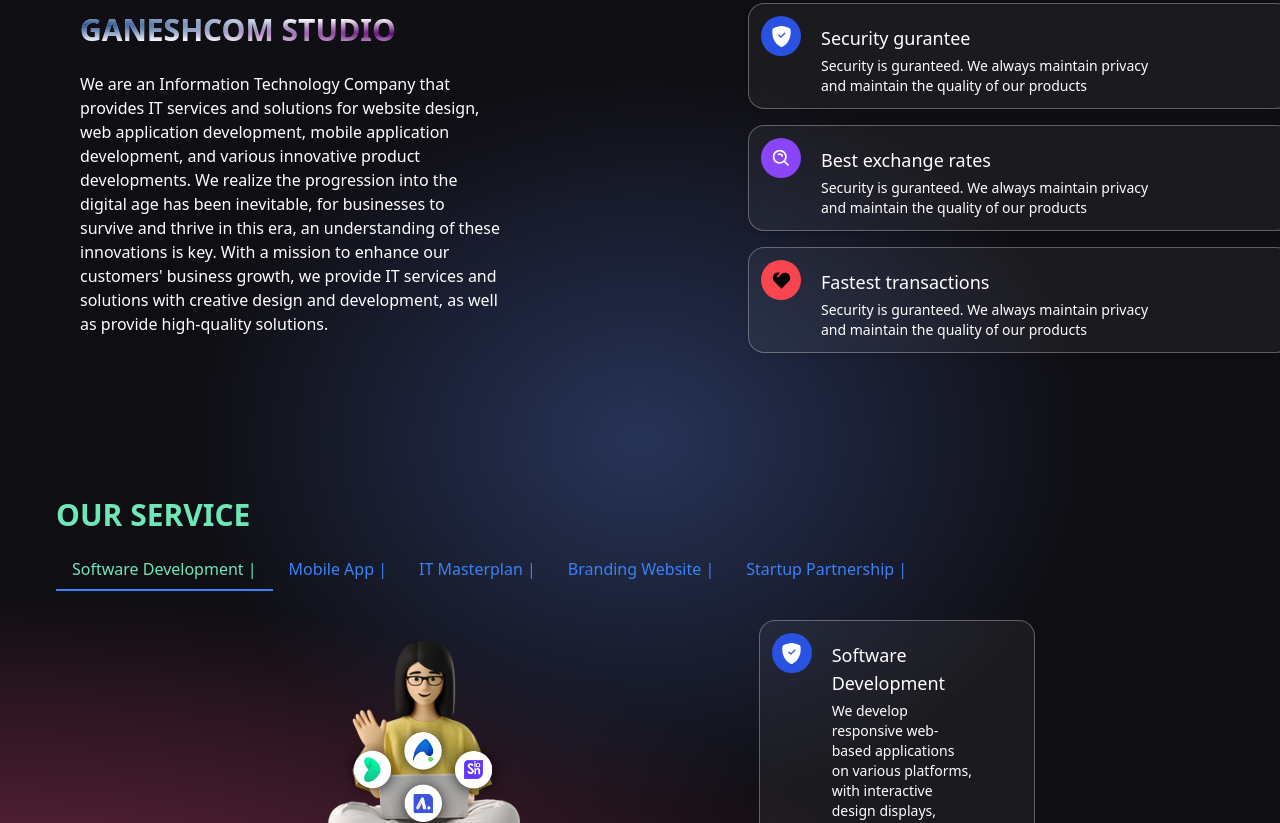
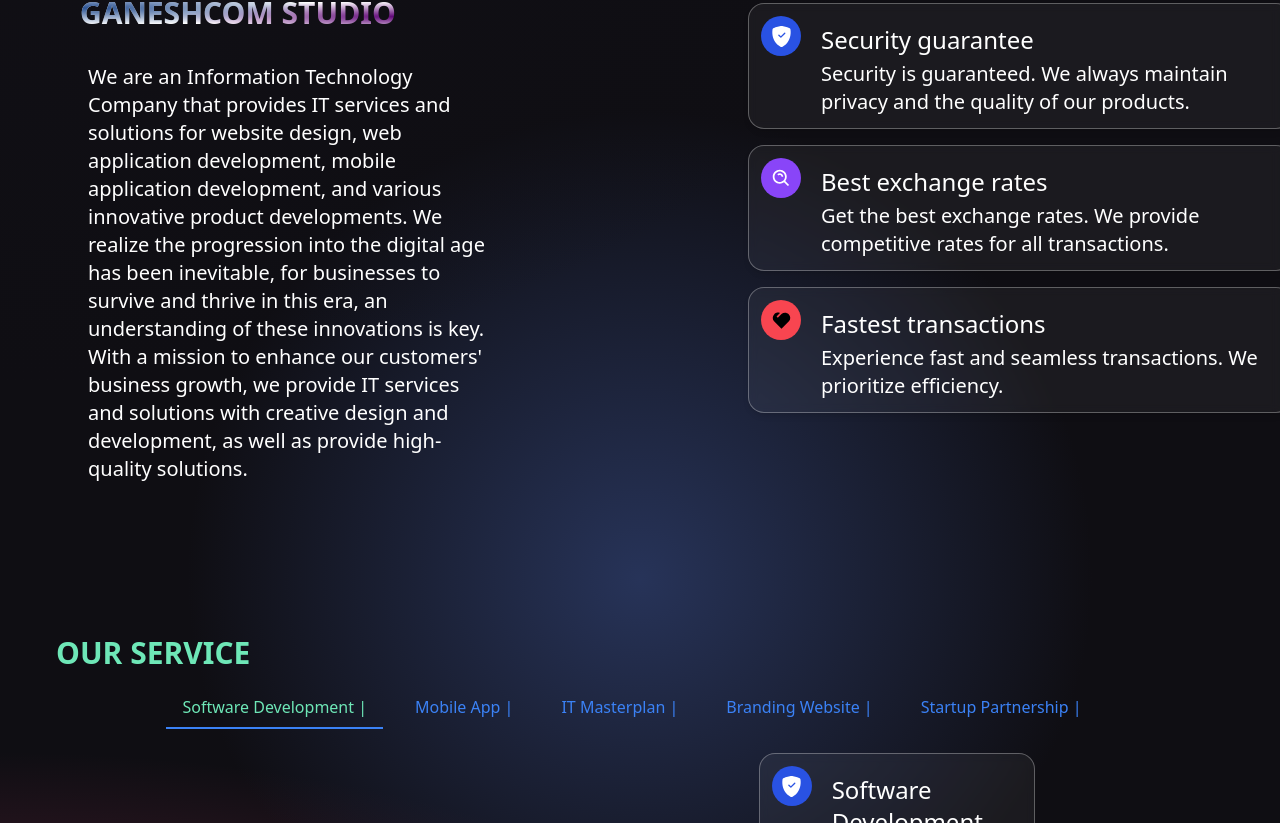
Before and after one commit to fahrezaraharjo/renew-ganeshcom, a React (Vite) app: page / in a window 1280 px wide. Shown: the part 837-1660 px from the top of the page. Built offline with nearby package versions, Linux system fonts and the light colour scheme.

Commit message:
fixing bug

```diff
--- a/src/Sections/Services.jsx
+++ b/src/Sections/Services.jsx
@@ -11,14 +11,13 @@
     whileHover={{ scale: 1.05 }}
     whileTap={{ scale: 0.95 }}
     whileInView={{ x: [50, 150, 100], opacity: [0, 0, 1] }}
-
   >
     <div className={`w-10 h-10 rounded-full flex justify-center items-center ${color}`}>
       {icon}
     </div>
     <div className="ml-5 flex flex-col flex-1">
-      <h3 className="mt-2 text-white text-lg">{title}</h3>
-      <p className="mt-1 text-white text-sm md:w-9/12">
+      <h3 className="mt-2 text-white text-lg sm:text-xl md:text-2xl">{title}</h3>
+      <p className="mt-1 text-white text-sm md:text-base lg:text-lg xl:text-xl">
         {subtitle}
       </p>
     </div>
@@ -53,10 +52,10 @@
   };
 
   return (
-    <div className="flex w-full justify-center items-center gradient-bg-services overflow-hidden">
-      <div className="flex mf:flex-row flex-col items-center justify-between md:p-20 py-12 px-4">
+    <div className="flex w-full justify-start gradient-bg-services overflow-hidden">
+      <div className="flex mf:flex-row flex-col md:p-20 py-12 px-4">
         <motion.div
-          className="flex-1 flex flex-col justify-start items-start"
+          className="flex-1 flex flex-col w-[350px] justify-start items-start"
           variants={leftSectionVariants}
           initial="hidden"
           animate="visible"
@@ -65,34 +64,35 @@
             {serviceHome.topItems.text1}
             <br />
           </h1>
-          <p className="text-left my-2 text-white font-light md:w-9/12 w-11/12 text-base">
+          <p className="text-left p-2 my-2 text-white font-light md:w-9/12 w-11/12 text-base sm:text-lg md:text-xl">
             {serviceHome.topItems.text2}
           </p>
         </motion.div>
 
         <motion.div
-          className="flex-1 flex flex-col justify-start items-center"
+          className="flex-1 flex flex-col justify-start items-start"
           variants={rightSectionVariants}
           initial="hidden"
           animate="visible"
         >
           <ServiceCard
             color="bg-[#2952E3]"
-            title="Security gurantee"
+            title="Security guarantee"
             icon={<BsShieldFillCheck fontSize={21} className="text-white" />}
-            subtitle="Security is guranteed. We always maintain privacy and maintain the quality of our products"
+            subtitle="Security is guaranteed. We always maintain privacy and the quality of our products."
           />
           <ServiceCard
             color="bg-[#8945F8]"
             title="Best exchange rates"
             icon={<BiSearchAlt fontSize={21} className="text-white" />}
-            subtitle="Security is guranteed. We always maintain privacy and maintain the quality of our products"
+            subtitle="Get the best exchange rates. We provide competitive rates for all transactions."
+
           />
           <ServiceCard
             color="bg-[#F84550]"
             title="Fastest transactions"
             icon={<RiHeart2Fill fontSize={21} />}
-            subtitle="Security is guranteed. We always maintain privacy and maintain the quality of our products"
+            subtitle="Experience fast and seamless transactions. We prioritize efficiency."
           />
         </motion.div>
       </div>
--- a/src/components/ServicesCard.jsx
+++ b/src/components/ServicesCard.jsx
@@ -1,22 +1,24 @@
-import React from 'react'
-import { motion } from "framer-motion";
+import React from 'react';
+import { motion } from 'framer-motion';
 
 const ServicesCard = ({ color, title, icon, paragraph }) => {
     return (
         <motion.div
             whileHover={{ scale: 1.05 }}
             whileTap={{ scale: 0.95 }}
-            className="flex flex-row justify-start items-start white-glassmorphism p-3 m-2 cursor-pointer hover:shadow-xl">
+            className="flex flex-row justify-start items-start white-glassmorphism p-3 m-2 cursor-pointer hover:shadow-xl"
+        >
             <div className={`w-10 h-10 rounded-full flex justify-center items-center ${color}`}>
                 {icon}
             </div>
             <div className="ml-5 flex flex-col flex-1">
-                <h3 className="mt-2 text-white text-lg">{title}</h3>
-                <p className="mt-1 text-white text-sm md:w-9/12">
+                <h3 className="mt-2 text-white text-lg sm:text-xl md:text-2xl">{title}</h3>
+                <p className="mt-1 text-white text-sm md:text-base lg:text-lg xl:text-xl">
                     {paragraph}
                 </p>
             </div>
-        </motion.div>)
-}
+        </motion.div>
+    );
+};
 
-export default ServicesCard
+export default ServicesCard;
--- a/src/components/Tabs.jsx
+++ b/src/components/Tabs.jsx
@@ -15,14 +15,14 @@
       <h3 className="text-3xl font-bold text-green-300 mb-4">
         OUR SERVICE
       </h3>
-      <div className="flex mb-4 overflow-x-auto">
+      <div className="flex flex-wrap justify-center mb-4 overflow-x-hidden">
         {tabsData.map((tab, index) => (
           <button
             key={index}
             className={`${activeTab === index
               ? 'border-blue-500 text-green-300'
               : 'border-transparent text-blue-500 hover:text-gray-700 hover:border-gray-300'
-              } flex items-center px-4 py-2 border-b-2 font-medium whitespace-nowrap`}
+              } flex items-center px-4 py-2 border-b-2 font-medium whitespace-nowrap mb-2 sm:mb-0 sm:mr-4`}
             onClick={() => handleTabClick(index)}
           >
             <span>{tab.title} |</span>
@@ -30,12 +30,16 @@
         ))}
       </div>
       <div className="flex flex-col md:flex-row items-center w-full justify-evenly">
-        <div className='w-full md:w-1/2 lg:w-1/3 xl:w-1/4 ml-10 h-[300px] justify-center flex items-center'>
-          <img src={tabsData[activeTab].photo} alt={tabsData[activeTab].title} className="w-full object-cover md:h-70 lg:mt-3" />
+        <div className="w-full md:w-1/2 lg:w-1/3 xl:w-1/4 ml-10 h-[300px] justify-center flex items-center mt-10">
+          <img
+            src={tabsData[activeTab].photo}
+            alt={tabsData[activeTab].title}
+            className="w-full object-cover md:h-70 lg:mt-3"
+          />
         </div>
         {tabsData.map((tab, index) => (
           activeTab === index && (
-            <div key={index} className='flex flex-start flex-col w-full md:w-1/2 lg:w-1/3 xl:w-1/4 mt-4 md:mt-0'>
+            <div key={index} className="flex flex-start flex-col w-full md:w-1/2 lg:w-1/3 xl:w-1/4 mt-4 md:mt-0">
               <ServicesCard
                 color="bg-[#2952E3]"
                 title={tab.title}
```
